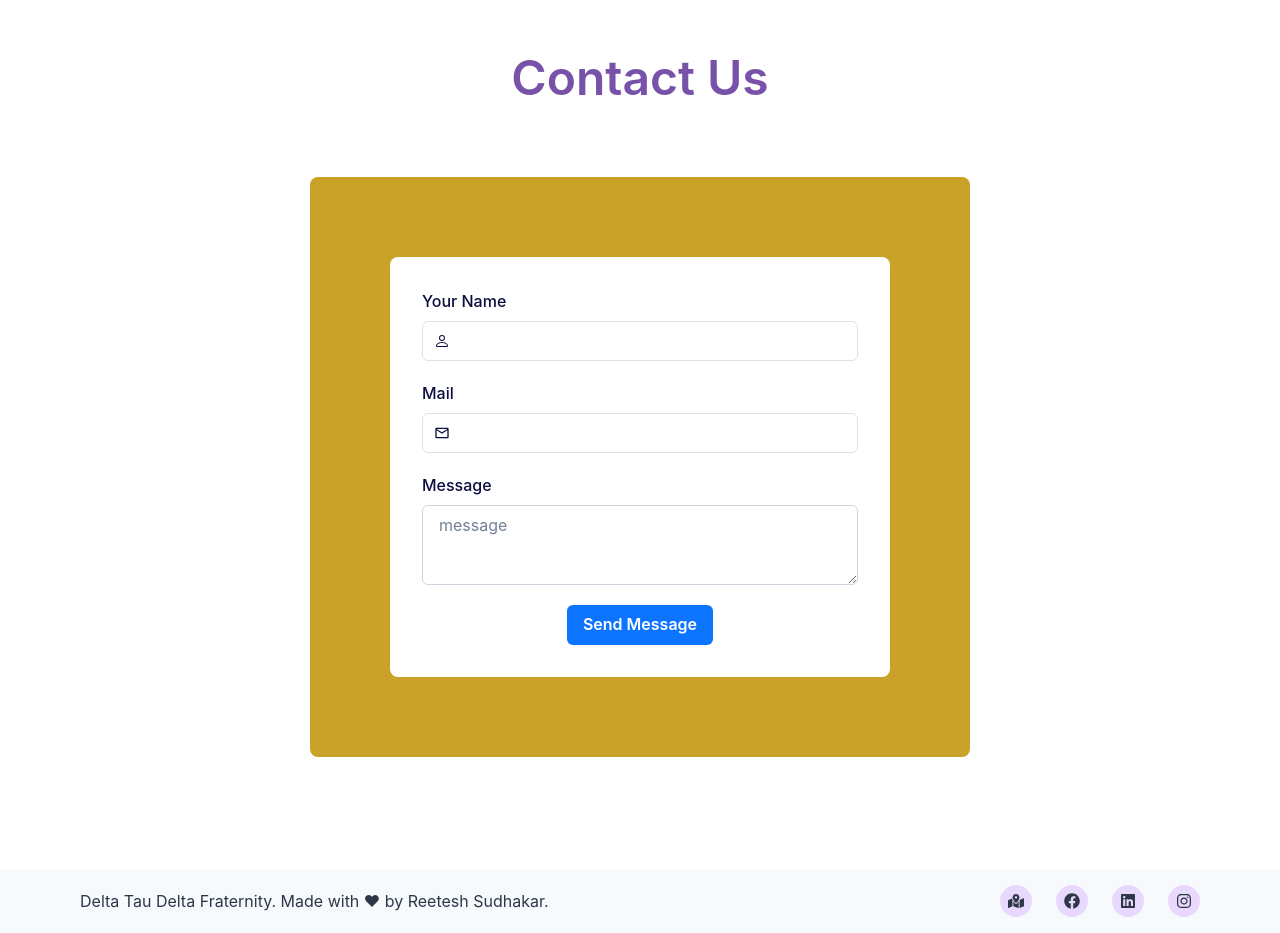
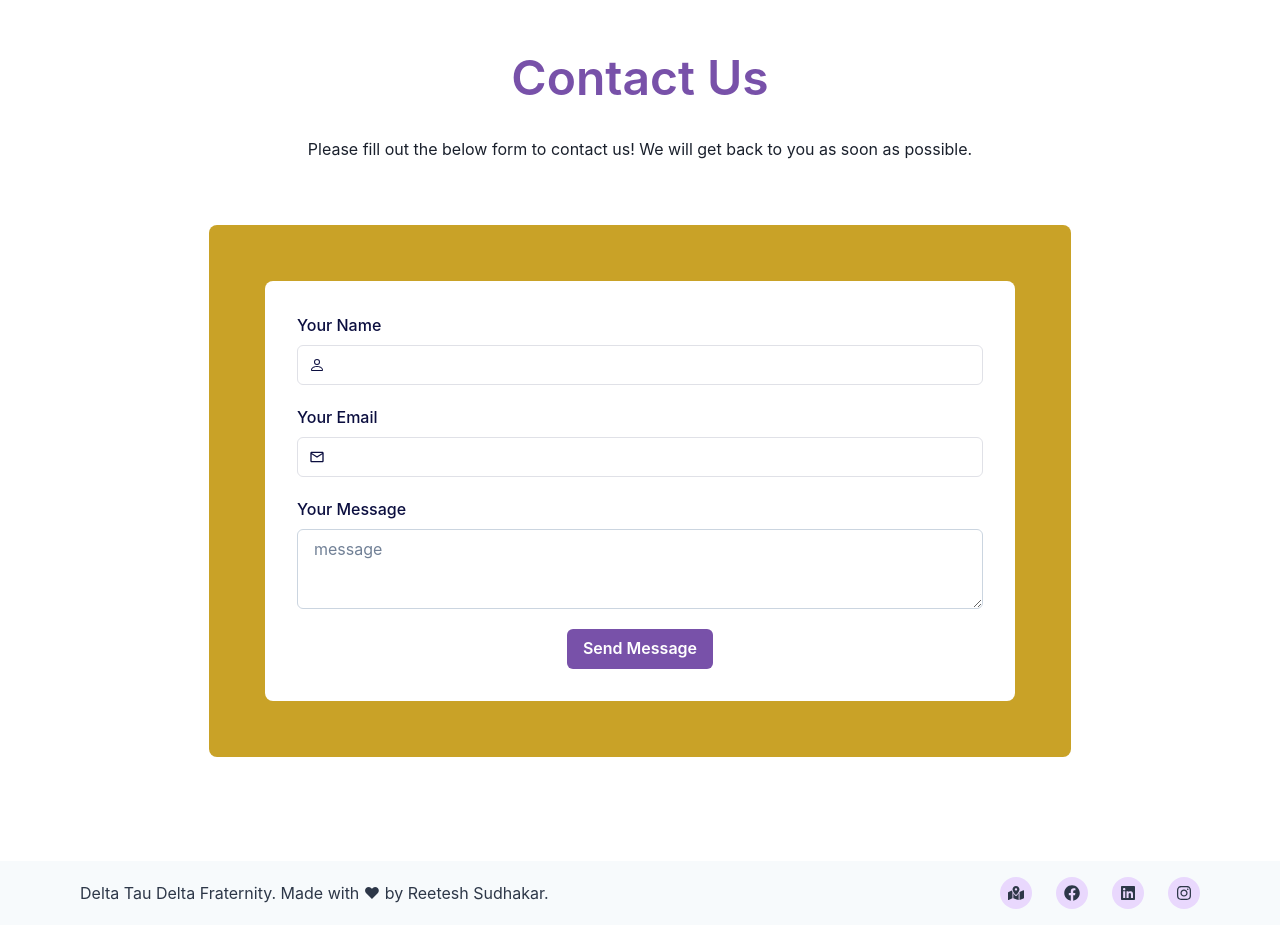
Before and after one commit to reeteshsudhakar/gtdelts-website, a Next.js app: page /contact in a window 1280 px wide. Shown: the part 360-1293 px from the top of the page. Built offline with nearby package versions, Linux system fonts and the light colour scheme.

Commit message:
complete contact form with api functionality

```diff
--- a/src/components/ContactForm.tsx
+++ b/src/components/ContactForm.tsx
@@ -32,21 +32,70 @@ import {
     MdOutlineEmail,
 } from 'react-icons/md'
 import { BsPerson } from 'react-icons/bs'
+import { deltPurple, deltGold } from '../utils/constants'
+import { isValidEmail, isValidName, isValidMessage } from '../utils/helpers'
 
-export default function Contact() {
+export default function ContactForm() {
+    const [name, setName] = React.useState('')
+    const [email, setEmail] = React.useState('')
+    const [message, setMessage] = React.useState('')
+
+    const handleNameChange = (e) => setName(e.target.value)
+    const handleEmailChange = (e) => setEmail(e.target.value)
+    const handleMessageChange = (e) => setMessage(e.target.value)
+    const templateParams = {
+        from_name: name,
+        to_name: "Gamma Psi Delt",
+        from_email: email,
+        message: message,
+    }
+
+    function submitForm() {
+        if (!isValidName(name)) {
+            toast.error('Please enter a valid name')
+            return
+        }
+        if (!isValidEmail(email)) {
+            toast.error('Please enter a valid email')
+            return
+        }
+        if (!isValidMessage(message)) {
+            toast.error('Please enter a valid message')
+            return
+        }
+
+
+        emailjs.send(
+            process.env.NEXT_PUBLIC_YOUR_SERVICE_ID,
+            process.env.NEXT_PUBLIC_YOUR_TEMPLATE_ID,
+            templateParams,
+            process.env.NEXT_PUBLIC_YOUR_PUBLIC_KEY
+        )
+            .then((result) => {
+                console.log(result.text)
+                toast.success('Message sent successfully')
+                setName('')
+                setEmail('')
+                setMessage('')
+            }, (error) => {
+                console.log(error.text)
+                toast.error('Message failed to send')
+            })
+    }
+
     return (
         <Flex>
             <Box
                 bg={useColorModeValue('#c9a227', '#7851a9')}
                 color="white"
                 borderRadius="lg"
-                m={{ sm: 4, md: 8, lg: 10 }}
-                p={{ sm: 5, md: 5, lg: 16 }}
+                m={{ sm: 4, md: 4, lg: 8 }}
+                p={{ sm: 5, md: 5, lg: 10 }}
             >
                 <Box p={4}>
                     <Wrap spacing={{ base: 20, sm: 3, md: 5, lg: 20 }}>
                         <WrapItem>
-                            <Box bg="white" borderRadius="lg" width='500px'>
+                            <Box bg="white" borderRadius="lg" width={{ base: '500px', sm: '300px', md: '500px', lg: '750px' }}>
                                 <Box m={8} color="#0B0E3F">
                                     <VStack spacing={5}>
                                         <FormControl id="name">
@@ -55,30 +104,32 @@ export default function Contact() {
                                                 <InputLeftElement pointerEvents="none">
                                                     <BsPerson color="gray.800" />
                                                 </InputLeftElement>
-                                                <Input type="text" size="md" />
+                                                <Input type="text" size="md" value={name} onChange={handleNameChange} />
                                             </InputGroup>
                                         </FormControl>
                                         <FormControl id="name">
-                                            <FormLabel>Mail</FormLabel>
+                                            <FormLabel>Your Email</FormLabel>
                                             <InputGroup borderColor="#E0E1E7">
                                                 <InputLeftElement pointerEvents="none">
                                                     <MdOutlineEmail color="gray.800" />
                                                 </InputLeftElement>
-                                                <Input type="text" size="md" />
+                                                <Input type="text" size="md" value={email} onChange={handleEmailChange} />
                                             </InputGroup>
                                         </FormControl>
                                         <FormControl id="name">
-                                            <FormLabel>Message</FormLabel>
+                                            <FormLabel>Your Message</FormLabel>
                                             <Textarea
                                                 borderColor="gray.300"
                                                 _hover={{
                                                     borderRadius: 'gray.300',
                                                 }}
                                                 placeholder="message"
+                                                value={message}
+                                                onChange={handleMessageChange}
                                             />
                                         </FormControl>
                                         <FormControl id="name" float="right">
-                                            <Button variant="solid" bg="#0D74FF" color="white" _hover={{}}>
+                                            <Button variant="solid" bg={useColorModeValue(deltPurple, deltGold)} color="white" _hover={{ opacity: '0.8' }} onClick={submitForm}>
                                                 Send Message
                                             </Button>
                                         </FormControl>
@@ -89,6 +140,7 @@ export default function Contact() {
                     </Wrap>
                 </Box>
             </Box>
+            <ToastContainer />
         </Flex >
     )
 }
--- a/src/pages/contact.tsx
+++ b/src/pages/contact.tsx
@@ -40,11 +40,12 @@ const Contact = () => (
                 >
                     Contact Us
                 </Text>
+                <Text>
+                    Please fill out the below form to contact us! We will get back to you as soon as possible.
+                </Text>
                 <ContactForm />
             </Stack>
         </Container>
-
-        {/* <Warning title={'Contact'} /> */}
     </>
 )
 
--- a/src/utils/helpers.ts
+++ b/src/utils/helpers.ts
@@ -1,11 +1,13 @@
-function isValidEmail(email: string): boolean {
+export function isValidEmail(email: string): boolean {
     const emailRegex = /^[a-zA-Z0-9._-]+@[a-zA-Z0-9.-]+\.[a-zA-Z]{2,6}$/;
     return emailRegex.test(email);
 }
 
-function isValidPhoneNumber(phoneNumber: string): boolean {
-    const phoneNumberRegex = /^\d{10}$/;
-    return phoneNumberRegex.test(phoneNumber);
+export function isValidName(name: string): boolean {
+    const nameRegex = /^[A-Za-z\s]+$/;
+    return nameRegex.test(name);
 }
 
-export { isValidEmail, isValidPhoneNumber };
+export function isValidMessage(message: string): boolean {
+    return message.length > 0;
+}
```
Also changed, not shown: src/pages/officers.tsx (+6 -6 lines).
